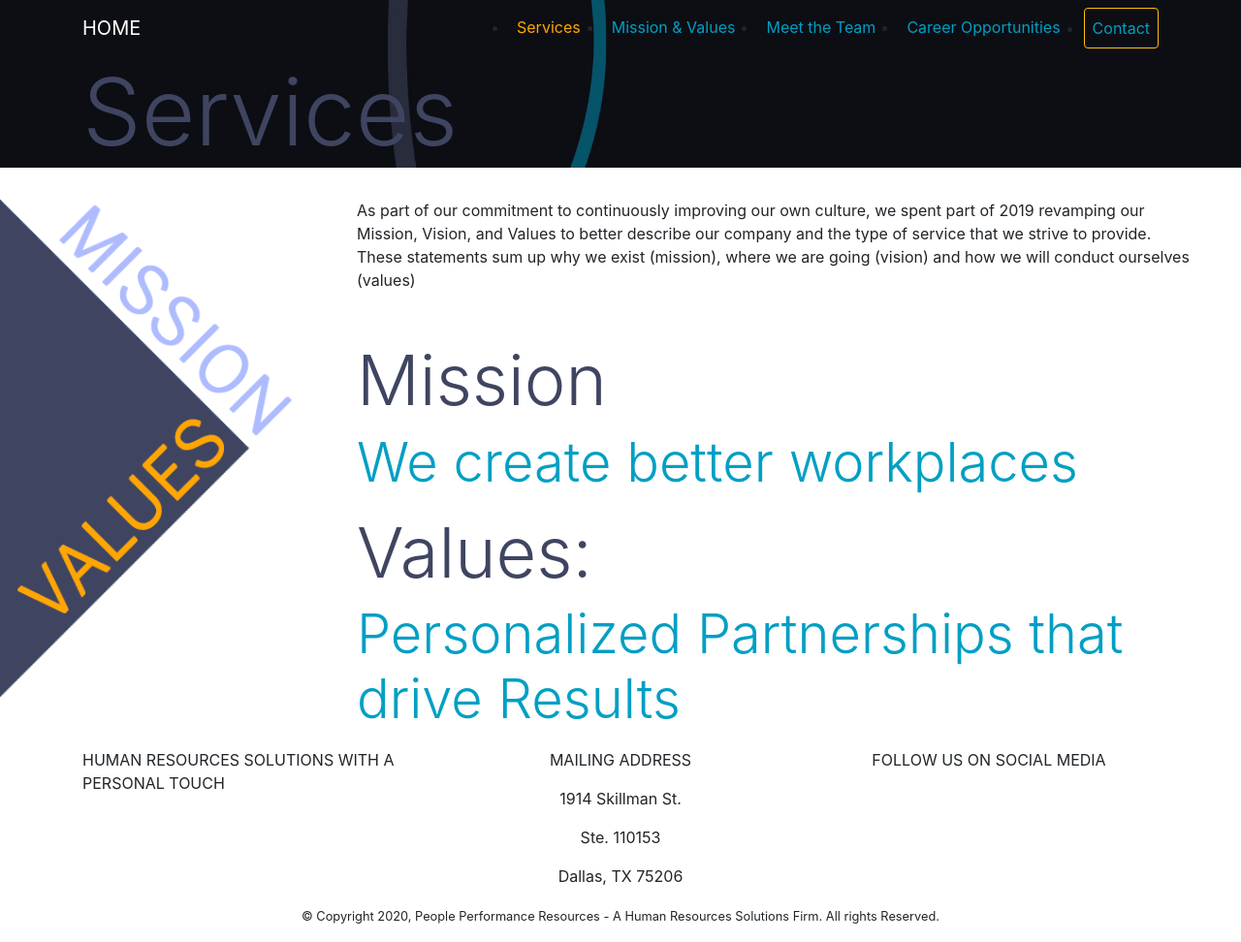
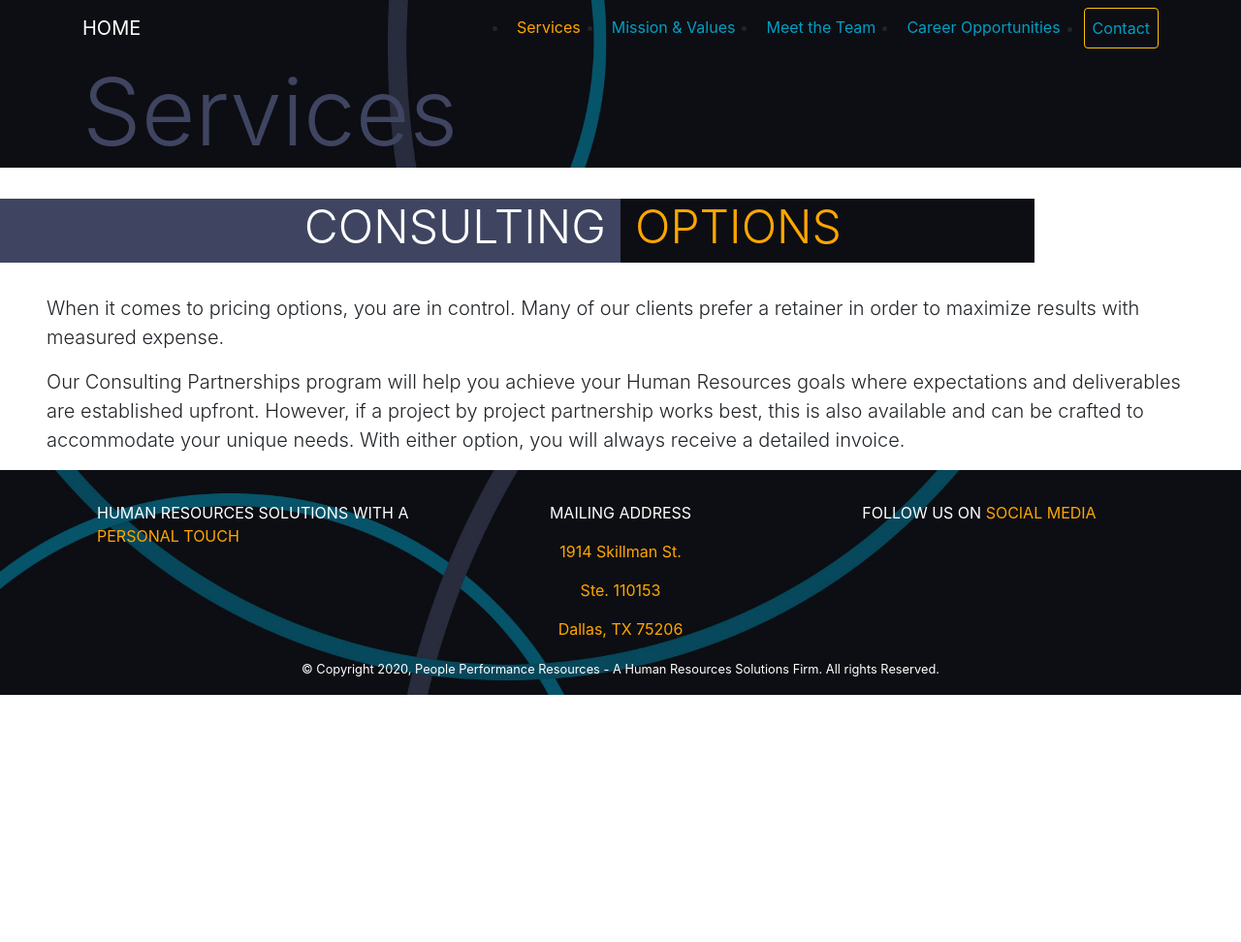
Before and after one commit to adamnorton2024/ppr, a plain HTML site: page services.html in a window 1280 px wide. Shown: the whole page at 97% size. After the commit the page ends 800 px from the top, so only its background shows below. Drawn offline with nearby package versions, Linux system fonts and the light colour scheme.

Commit message:
fixed images issues, added services andd contact buttons, fixed some styling and layout issues.

```diff
--- a/assets/css/style.scss
+++ b/assets/css/style.scss
@@ -66,8 +66,37 @@ html {
 
             .display-1{
                 color: $color-blue-dark;
+
+                @media screen and(max-width: $breakpoint-tiny-phones) {
+                    font-size: 5em;
+                }
             }
 
+        }
+
+        header{
+            margin-bottom: 2em;
+            .bg-header-light{
+                background-color: $color-blue-mid;
+                color: white;
+                h2{
+                    font-size: 3em;
+                    text-align: right;
+
+                    @media screen and (max-width: $breakpoint-landscape-phones) {
+                        text-align: left;
+                    }
+                }
+            }
+
+            .bg-header-dark{
+                background-color: $color-text;
+                color: $color-orange;
+                h2{
+                    background-color: $color-text;
+                    font-size: 3em;
+                }
+            }
         }
 
         section{
@@ -93,7 +122,24 @@ html {
             margin-left: 1em;
         }
 
-        #footer-page{
+        button {
+            color: white !important;
+            background-color: $color-blue-mid !important;
+
+            &:visited{
+                color: white !important;
+                text-decoration: none !important;
+            }
+
+            &:hover{
+                color: $color-blue-mid !important;
+                background-color: $color-orange !important;
+                text-decoration: none !important;
+            }
+
+        }
+
+        footer{
             background-image: url(../images/bg_rings.jpg);
             background-repeat: no-repeat;
             background-position: center;
--- a/services.html
+++ b/services.html
@@ -5,6 +5,8 @@
     <meta charset="UTF-8">
     <meta name="viewport" content="width=device-width, initial-scale=1.0">
     <title>PPR HR - Human Resources Consulting and Executive Recruiting Services</title>
+    <!-- Font Awesome Icons -->
+    <script src="https://kit.fontawesome.com/cb7e2b55ff.js" crossorigin="anonymous"></script>
     <!-- Normalize CSS -->
     <link rel="stylesheet" href="/assets/css/normalize.css">
     <!-- Reset CSS -->
@@ -61,21 +63,23 @@
         </div>
     </div>
 
+    <header>
+        <div class="row mx-0">
+            <div class="col-lg-6 col-md-6 col-sm-12 bg-header-light">
+                <h2 class="lead">CONSULTING</h2>
+            </div>
+            <div class="col-lg-4 col-md-6 col-sm-12 bg-header-dark">
+                <h2 class="lead">OPTIONS</h2>
+            </div>
+        </div>
+    </header>
+
     <div class="section">
         <div class="row mx-0">
-            <div class="col-md-3 col-sm-12 px-0 text-left">
-                <img class="img-fluid" src="/assets/images/img-mission-values.png" alt="Our Missions and Values">
-            </div>
-            <div class="col-md-9 col-sm-12 px-5">
-                <p>As part of our commitment to continuously improving our own culture, we spent part of 2019 revamping
-                    our Mission, Vision, and Values to better describe our company and the type of service that we
-                    strive to provide. These statements sum up why we exist (mission), where we are going (vision) and
-                    how we will conduct ourselves (values)</p>
-                <h2 class="display-3 mt-5">Mission</h2>
-                <p class="display-4">We create better workplaces</p>
+            <div class="col-sm-12 px-5">
+                <p class="lead">When it comes to pricing options, you are in control. Many of our clients prefer a retainer in order to maximize results with measured expense.</p>
+                <p class="lead">Our Consulting Partnerships program will help you achieve your Human Resources goals where expectations and deliverables are established upfront. However, if a project by project partnership works best, this is also available and can be crafted to accommodate your unique needs. With either option, you will always receive a detailed invoice.</p>
 
-                <h2 class="display-3">Values:</h2>
-                <p class="display-4">Personalized Partnerships that drive Results</p>
 
             </div>
         </div>
@@ -83,13 +87,13 @@
 
     <footer>
         <div class="container">
-            <div class="row">
+            <div class="row mx-0">
                 <div class="col-lg-4 col-sm-12 text-left">
                     <p>HUMAN RESOURCES SOLUTIONS WITH A <span>PERSONAL TOUCH</span></p>
                 </div>
                 <div class="col-lg-4 col-sm-12 text-center">
                     <p>MAILING ADDRESS</p>
-                    <div class="row">
+                    <div class="row mx-0">
                         <div class="col-12">
                             <p><span>1914 Skillman St.</span></p>
                         </div>
@@ -105,7 +109,7 @@
                     <p>FOLLOW US ON <span>SOCIAL MEDIA</span></p>
                 </div>
             </div>
-            <div class="row">
+            <div class="row mx-0">
                 <div class="col">
                     <p class="text-center"><small>&copy; Copyright 2020, People Performance Resources - A Human
                             Resources Solutions Firm. All rights Reserved.</small></p>
```
Also changed, not shown: careers.html (+2 -0 lines), contact.html (+2 -0 lines), index.html (+6 -0 lines), mission.html (+2 -0 lines), team.html (+2 -0 lines), assets/css/style.css, assets/images/img-thinkdiff-bediff.png, 1 other file.
